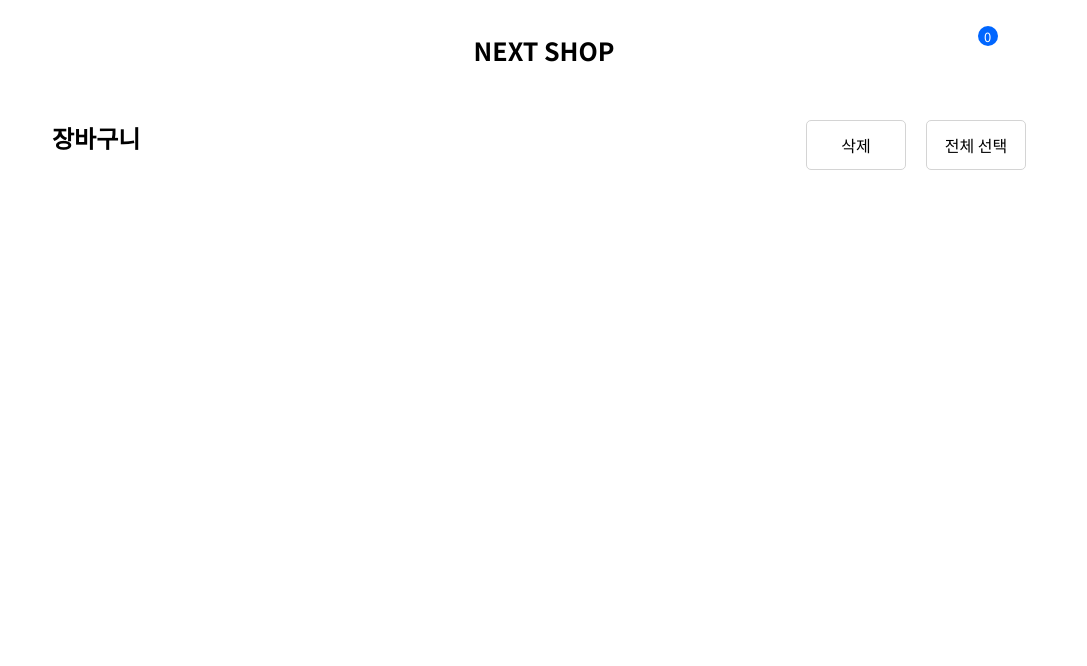
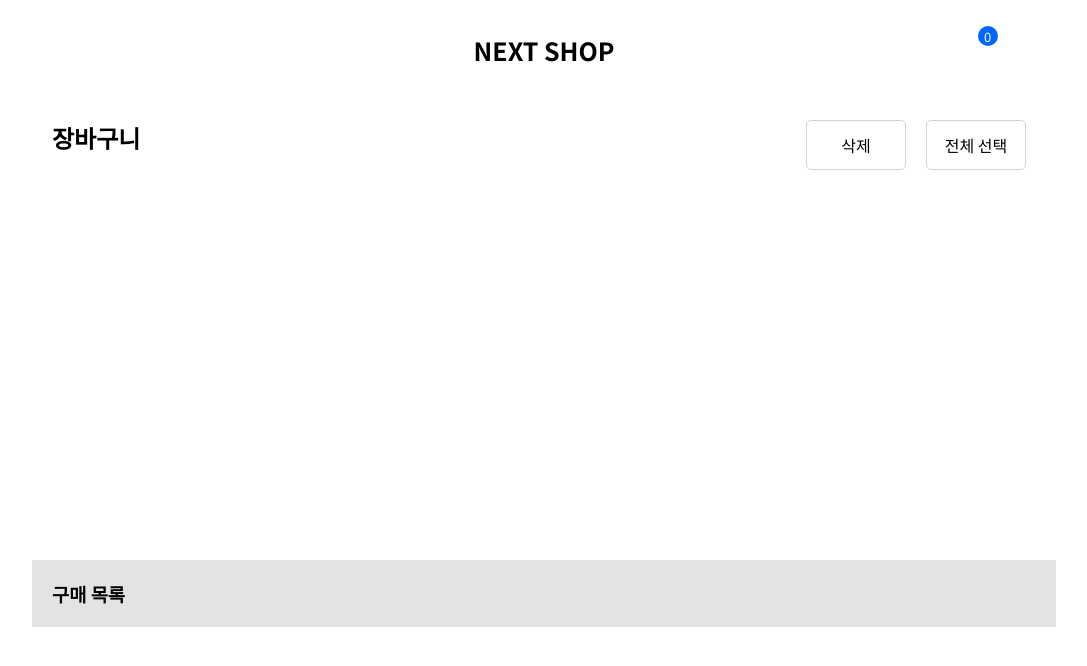
Before and after one commit to 8dong/next-shop, a Next.js app: page /cart in a window 1280 px wide. Shown: the top 666 px of the page, without its empty margins (96-1183 px from the left). Built offline with nearby package versions, Linux system fonts and the light colour scheme.

Commit message:
feat: SelectedListSection 컴포넌트 추가

```diff
--- /dev/null
+++ b/components/UI/organisms/SelectedListSection.tsx
@@ -0,0 +1,46 @@
+import { useSelector } from 'react-redux';
+import styled from 'styled-components';
+
+import type { RootState } from '../../../redux/store/store';
+
+const SelectedListSection = () => {
+  const selectedList = useSelector((store: RootState) => store.selectedList);
+
+  return (
+    <SelectedListWrapper>
+      <h3>구매 목록</h3>
+      <ul>
+        {selectedList.map((selectedItem) => (
+          <li className='selectedItem' key={selectedItem.id}>
+            {selectedItem.title}
+          </li>
+        ))}
+      </ul>
+    </SelectedListWrapper>
+  );
+};
+
+const SelectedListWrapper = styled.section`
+  display: flex;
+  justify-content: space-between;
+
+  padding: 20px;
+  background-color: #e3e3e3;
+
+  .selectedItem {
+    padding: 10px;
+
+    text-align: right;
+    color: #606060;
+  }
+
+  @media screen and (max-width: 1024px) {
+    flex-direction: column;
+
+    h3 {
+      margin-bottom: 20px;
+    }
+  }
+`;
+
+export default SelectedListSection;
--- a/pages/cart.tsx
+++ b/pages/cart.tsx
@@ -1,9 +1,11 @@
 import CartListSection from '../components/UI/organisms/CartListSection';
+import SelectedListSection from '../components/UI/organisms/SelectedListSection';
 
 const Cart = () => {
   return (
     <>
       <CartListSection />
+      <SelectedListSection />
     </>
   );
 };
```
